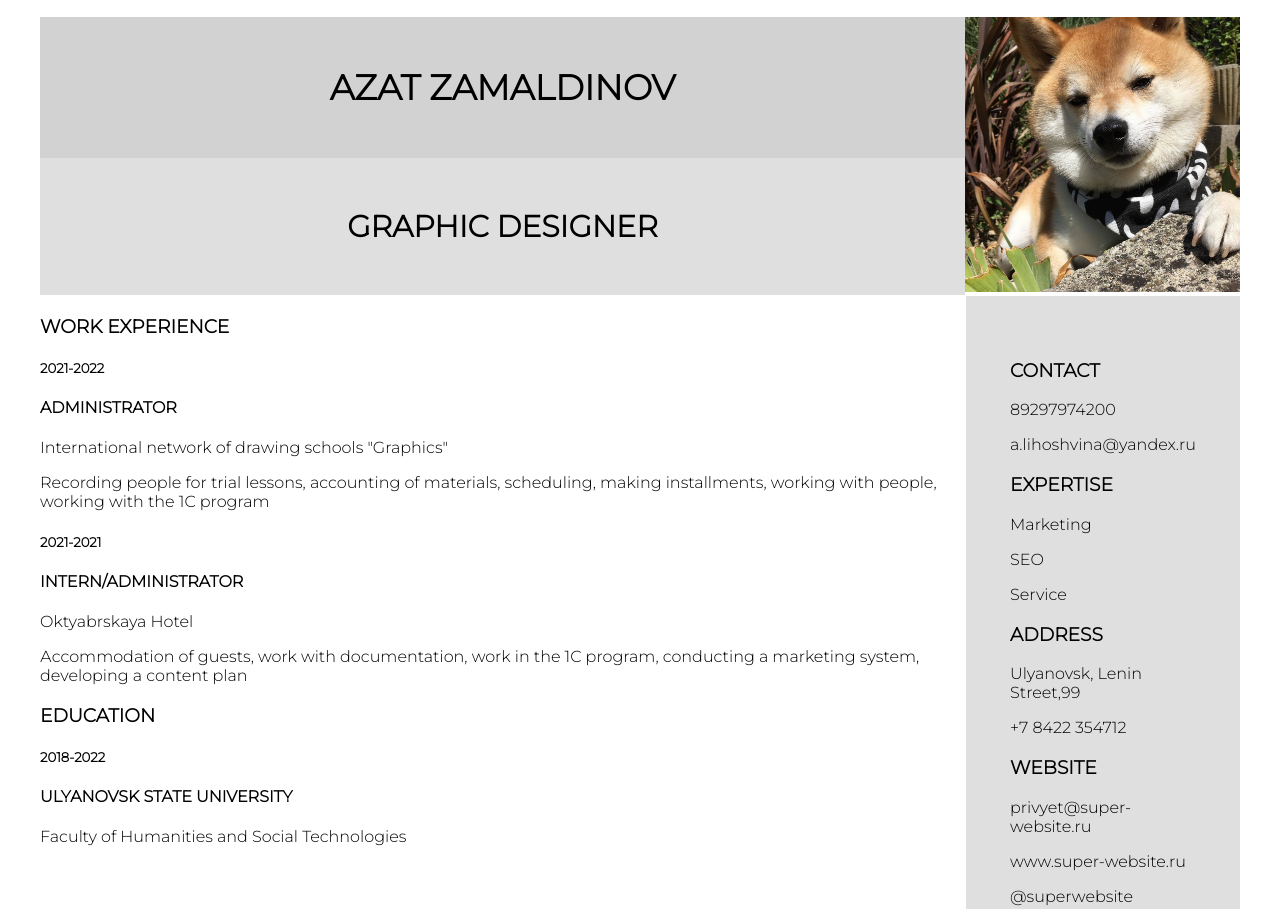
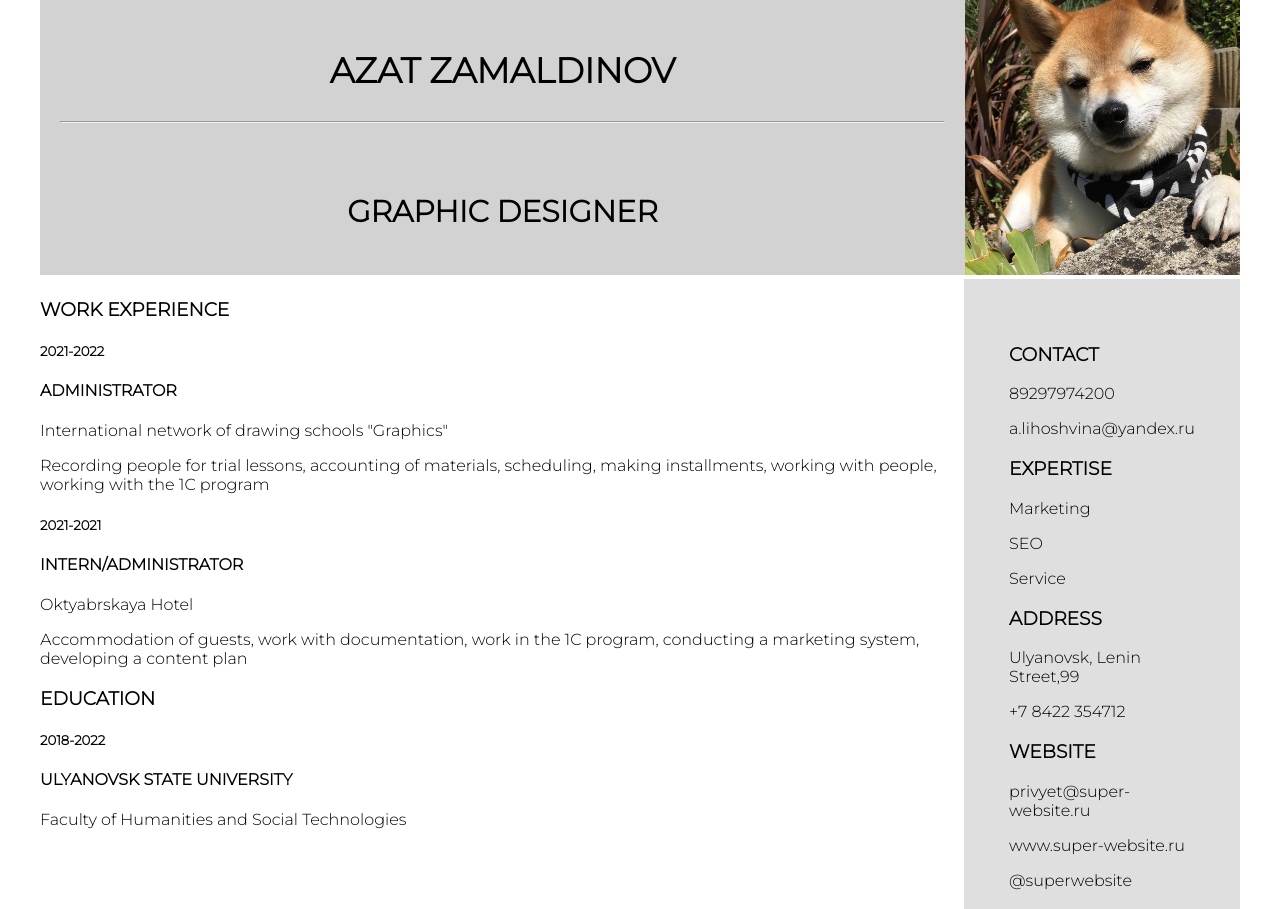
Before and after one commit to alknnm/CV2, a plain HTML site: page index.html in a window 1280 px wide. Shown: the top 909 px of the page. Drawn offline with Linux system fonts and the light colour scheme.

Commit message:
доделать

```diff
--- a/index.html
+++ b/index.html
@@ -14,16 +14,13 @@
     <link rel="stylesheet" href="style/style.css">
 </head>
 
-<hr>
-
 <body>
     <header>
         <div class="name_avatar_wrapper">
             <div class="name_profession">
                 <div class="name">
                     <h2>Azat Zamaldinov</h2>
-                </div>
-                <div class="profession">
+                    <hr>
                     <h3>Graphic designer</h3>
                 </div>
             </div>
--- a/style/style.css
+++ b/style/style.css
@@ -13,6 +13,7 @@ header {
 .name {
     background-color: #99999970;
     padding: 20px;
+    height: 235px;
 }
 
 .name h2 {
@@ -26,10 +27,11 @@ header {
     padding: 20px;
 }
 
-.profession h3 {
+.name h3 {
     text-align: center;
     font-size: 30px;
     text-transform: uppercase;
+    padding-top: 40px;
 }
 
 .name_avatar_wrapper {
@@ -53,14 +55,7 @@ header {
 }
 
 .contact {
-   padding: 44px;
+   padding: 45px;
    background-color: #99999950;
    color: black
 }
-
-hr {
-    color: red;
-    width: 1200px;
-    border: 0px;
-    height: 1px;
-}
```
